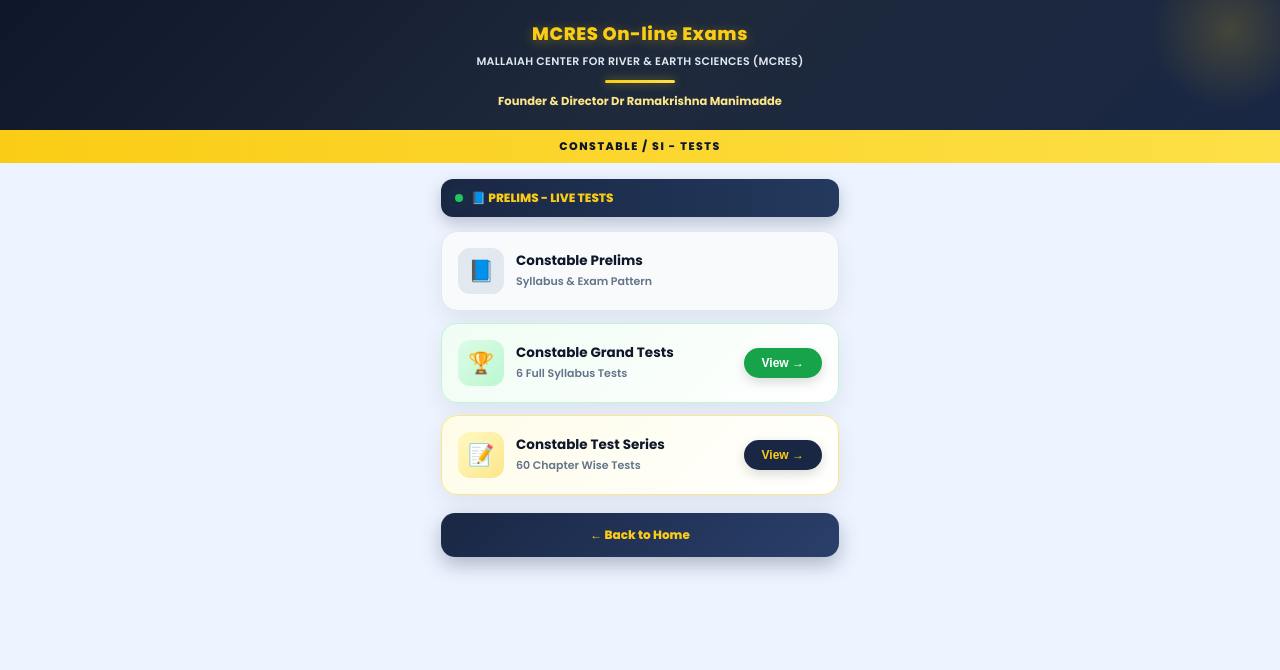
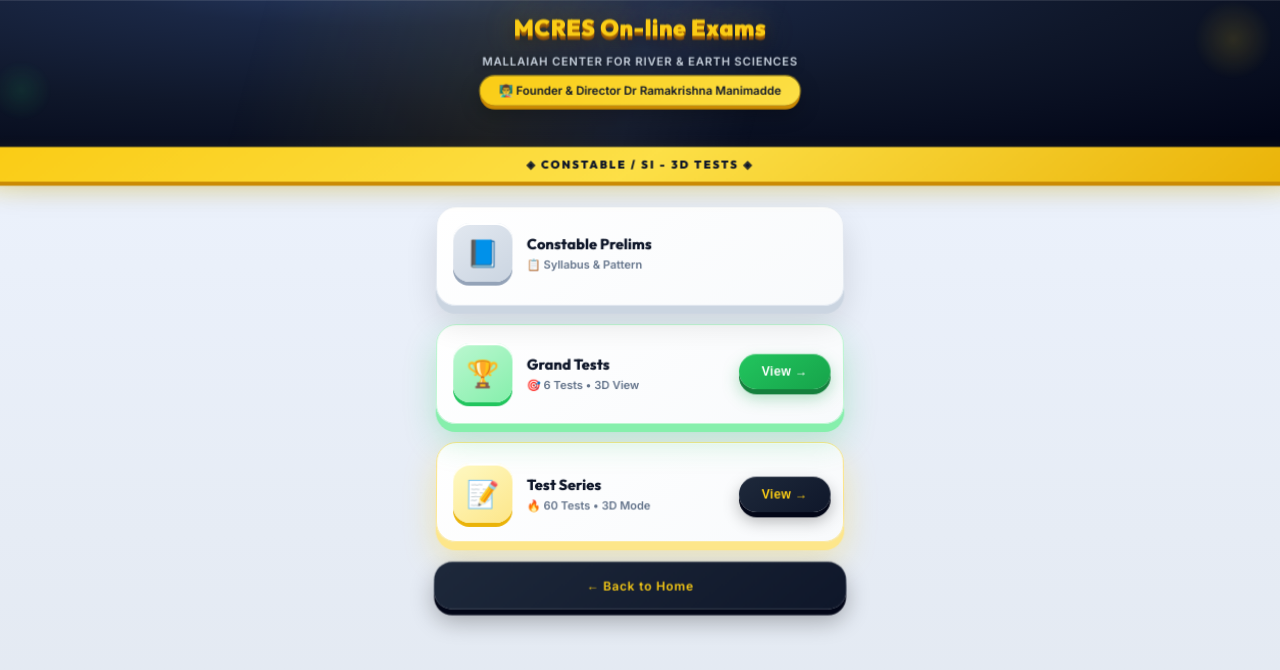
Before and after one commit to drramakrishnamanimadde-cyber/tourism-research, a plain HTML site: page constable/index.html in a window 1280 px wide. Drawn offline with Linux system fonts and the light colour scheme.

Commit message:
Update index.html

```diff
--- a/constable/index.html
+++ b/constable/index.html
@@ -1,53 +1,61 @@
 <!DOCTYPE html>
-<html lang="te">
+<html lang="en">
 <head>
 <meta charset="UTF-8">
 <meta name="viewport" content="width=device-width, initial-scale=1.0">
-<title>MCRES Online Exams</title>
-<link href="https://fonts.googleapis.com/css2?family=Poppins:wght@600;700;800&display=swap" rel="stylesheet">
+<title>MCRES 3D - Constable Tests</title>
+<link href="https://fonts.googleapis.com/css2?family=Outfit:wght@700;800;900&family=Inter:wght@600&display=swap" rel="stylesheet">
 <style>
 *{margin:0;padding:0;box-sizing:border-box}
-body{background:#eef4ff;font-family:'Poppins',system-ui,sans-serif}
-.top{position:relative;background:linear-gradient(135deg,#0f172a 0%,#1e293b 50%,#1a2744 100%);padding:20px 14px;text-align:center;overflow:hidden}
-.top::before{content:'';position:absolute;top:-50px;right:-30px;width:160px;height:160px;background:radial-gradient(circle,#facc15 0%,transparent 70%);opacity:.18}
-.top h1{position:relative;color:#facc15;font-size:18px;font-weight:800;letter-spacing:.6px;text-shadow:0 2px 12px rgba(250,204,21,.35)}
-.top h2{position:relative;color:#e2e8f0;font-size:11px;font-weight:600;margin-top:6px;line-height:1.5;letter-spacing:.3px}
-.top .line{width:70px;height:3px;background:linear-gradient(90deg,#facc15,#fde047);margin:10px auto 0;border-radius:10px;box-shadow:0 0 10px rgba(250,204,21,.5)}
-.top p{position:relative;color:#fde68a;font-size:11.5px;font-weight:700;margin-top:10px}
-.bar{background:linear-gradient(90deg,#facc15,#fde047);color:#0f172a;text-align:center;padding:8px;font-size:11px;font-weight:800;letter-spacing:1.5px}
-.wrap{max-width:430px;margin:0 auto;padding:16px}
-.sub{display:flex;align-items:center;gap:8px;background:linear-gradient(90deg,#1a2744,#23395d);color:#facc15;padding:10px 14px;border-radius:12px;font-weight:800;font-size:12px;margin-bottom:14px;box-shadow:0 6px 16px rgba(26,39,68,.25)}
-.card{display:flex;align-items:center;justify-content:space-between;padding:16px;border-radius:16px;margin-bottom:12px;background:#fff;box-shadow:0 8px 24px rgba(0,0,0,.07);border:1px solid rgba(0,0,0,.04)}
-.card .left{display:flex;align-items:center;gap:12px}
-.card .ic{width:46px;height:46px;border-radius:12px;display:flex;align-items:center;justify-content:center;font-size:21px}
-.card .txt b{font-size:13.5px;color:#0f172a;display:block}
-.card .txt span{font-size:11px;color:#64748b;margin-top:2px;display:block}
-.btn{border:none;padding:8px 18px;border-radius:24px;font-weight:800;font-size:12px;cursor:pointer;box-shadow:0 4px 12px rgba(0,0,0,.15)}
-.s{background:#f8fafc;border:1px solid #e2e8f0}.s .ic{background:#e2e8f0}
-.g{background:linear-gradient(135deg,#f0fdf4,#fff);border:1px solid #bbf7d0}.g .ic{background:linear-gradient(135deg,#dcfce7,#bbf7d0)}.g .btn{background:#16a34a;color:#fff}
-.y{background:linear-gradient(135deg,#fefce8,#fff);border:1px solid #fde68a}.y .ic{background:linear-gradient(135deg,#fef9c3,#fde68a)}.y .btn{background:#1a2744;color:#facc15}
-.back{margin-top:18px;background:linear-gradient(135deg,#1a2744,#2a3f6b);color:#facc15;text-align:center;padding:13px;border-radius:14px;font-weight:800;font-size:12px;cursor:pointer;box-shadow:0 8px 20px rgba(26,39,68,.3)}
-.dot{width:8px;height:8px;border-radius:50%;background:#22c55e;box-shadow:0 0 0 4px rgba(34,197,94,.2);animation:pulse 2s infinite}
-@keyframes pulse{0%{box-shadow:0 0 0 0 rgba(34,197,94,.4)}70%{box-shadow:0 0 0 8px rgba(34,197,94,0)}100%{box-shadow:0 0 0 0 rgba(34,197,94,0)}}
+body{background:linear-gradient(180deg,#eef4ff 0%,#e2e8f0 100%);font-family:'Inter',sans-serif;perspective:1000px;min-height:100vh}
+.top{position:relative;background:radial-gradient(100% 150% at 30% -20%,#2a3f6b 0%,#1a2744 25%,#0f172a 60%,#020617 100%);padding:28px 16px 32px;text-align:center;transform-style:preserve-3d;box-shadow:0 20px 40px rgba(0,0,0,.3),inset 0 1px 0 rgba(255,255,255,.1)}
+.top::before{content:'';position:absolute;inset:0;background:linear-gradient(105deg,transparent 20%,rgba(250,204,21,.08) 40%,rgba(255,255,255,.05) 50%,transparent 60%);transform:translateZ(10px)}
+.float{position:absolute;width:80px;height:80px;border-radius:50%;background:radial-gradient(circle,rgba(250,204,21,.15),transparent 70%);filter:blur(1px);animation:float 6s ease-in-out infinite}
+.f1{top:10px;right:20px;animation-delay:0s}.f2{bottom:10px;left:10px;width:60px;height:60px;background:radial-gradient(circle,rgba(34,197,94,.12),transparent 70%);animation-delay:2s}
+@keyframes float{0%,100%{transform:translateY(0) translateZ(20px)}50%{transform:translateY(-12px) translateZ(30px)}}
+.top h1{position:relative;font-family:'Outfit',sans-serif;color:#facc15;font-size:22px;font-weight:900;letter-spacing:.5px;transform:translateZ(40px);text-shadow:0 2px 0 #a16207,0 4px 0 #854d0e,0 6px 15px rgba(0,0,0,.5),0 0 30px rgba(250,204,21,.4)}
+.top h2{position:relative;color:#cbd5e1;font-size:11px;font-weight:600;margin-top:8px;letter-spacing:.8px;transform:translateZ(30px);text-shadow:0 2px 8px rgba(0,0,0,.5)}
+.top p{position:relative;margin-top:14px;display:inline-block;background:linear-gradient(145deg,#facc15,#fde047);color:#0f172a;padding:7px 18px;border-radius:24px;font-size:11px;font-weight:800;transform:translateZ(50px);box-shadow:0 4px 0 #ca8a04,0 8px 20px rgba(0,0,0,.3),0 0 0 1px rgba(250,204,21,.5);transition:.2s}
+.top p:active{transform:translateZ(50px) translateY(2px);box-shadow:0 2px 0 #ca8a04,0 4px 12px rgba(0,0,0,.3)}
+.bar{position:relative;background:linear-gradient(145deg,#facc15 0%,#fde047 50%,#eab308 100%);color:#0f172a;text-align:center;padding:10px;font-family:'Outfit',sans-serif;font-size:11px;font-weight:900;letter-spacing:2px;box-shadow:0 4px 0 #ca8a04,0 10px 20px rgba(250,204,21,.3);transform:translateZ(20px);z-index:2}
+.wrap{max-width:440px;margin:0 auto;padding:20px 16px;transform-style:preserve-3d}
+.card{position:relative;display:flex;align-items:center;justify-content:space-between;padding:20px;border-radius:20px;margin-bottom:18px;background:linear-gradient(145deg,#ffffff 0%,#f8fafc 100%);transform-style:preserve-3d;transition:all .35s cubic-bezier(.34,1.56,.64,1);cursor:pointer;transform:rotateX(2deg) translateZ(0)}
+.card:hover{transform:rotateX(0deg) translateY(-4px) translateZ(20px)}
+.c1{box-shadow:0 8px 0 #cbd5e1,0 16px 32px rgba(0,0,0,.12),inset 0 1px 0 #fff;border:1px solid #e2e8f0}
+.c1:active{box-shadow:0 2px 0 #cbd5e1,0 6px 12px rgba(0,0,0,.12);transform:translateY(6px) rotateX(2deg)}
+.c2{box-shadow:0 8px 0 #86efac,0 16px 32px rgba(34,197,94,.25),inset 0 1px 0 #fff;border:1px solid #bbf7d0}
+.c2:active{box-shadow:0 2px 0 #86efac,0 6px 12px rgba(34,197,94,.25);transform:translateY(6px) rotateX(2deg)}
+.c3{box-shadow:0 8px 0 #fde68a,0 16px 32px rgba(250,204,21,.28),inset 0 1px 0 #fff;border:1px solid #fde68a}
+.c3:active{box-shadow:0 2px 0 #fde68a,0 6px 12px rgba(250,204,21,.28);transform:translateY(6px) rotateX(2deg)}
+.left{display:flex;align-items:center;gap:14px;transform:translateZ(20px)}
+.icon{width:58px;height:58px;border-radius:16px;display:flex;align-items:center;justify-content:center;font-size:26px;transform:translateZ(30px);position:relative;box-shadow:inset 0 2px 4px rgba(255,255,255,.8),inset 0 -2px 4px rgba(0,0,0,.1),0 4px 8px rgba(0,0,0,.1)}
+.i1{background:linear-gradient(145deg,#e2e8f0,#cbd5e1);box-shadow:0 4px 0 #94a3b8,inset 0 2px 0 #fff}
+.i2{background:linear-gradient(145deg,#bbf7d0,#86efac);box-shadow:0 4px 0 #22c55e,inset 0 2px 0 #fff}
+.i3{background:linear-gradient(145deg,#fef9c3,#fde68a);box-shadow:0 4px 0 #eab308,inset 0 2px 0 #fff}
+.txt b{font-family:'Outfit',sans-serif;font-size:14.5px;color:#0f172a;font-weight:800;transform:translateZ(10px);text-shadow:0 1px 0 #fff}
+.txt span{font-size:11px;color:#64748b;font-weight:600;margin-top:4px;display:flex;align-items:center;gap:5px}
+.btn{position:relative;border:none;padding:10px 22px;border-radius:26px;font-weight:900;font-size:12px;cursor:pointer;transform:translateZ(40px);transform-style:preserve-3d;transition:.15s;min-width:82px;letter-spacing:.3px}
+.b2{background:linear-gradient(145deg,#22c55e,#16a34a);color:#fff;box-shadow:0 5px 0 #15803d,0 8px 16px rgba(22,163,74,.35),inset 0 1px 0 rgba(255,255,255,.3)}
+.b2:active{box-shadow:0 2px 0 #15803d,0 4px 8px rgba(22,163,74,.35);transform:translateZ(40px) translateY(3px)}
+.b3{background:linear-gradient(145deg,#1e293b,#0f172a);color:#facc15;box-shadow:0 5px 0 #020617,0 8px 16px rgba(0,0,0,.3),inset 0 1px 0 rgba(255,255,255,.1)}
+.b3:active{box-shadow:0 2px 0 #020617,0 4px 8px rgba(0,0,0,.3);transform:translateZ(40px) translateY(3px)}
+.back{margin-top:10px;background:linear-gradient(145deg,#1e293b,#0f172a);color:#facc15;text-align:center;padding:16px;border-radius:18px;font-weight:800;font-size:12px;letter-spacing:.8px;cursor:pointer;box-shadow:0 6px 0 #020617,0 12px 24px rgba(0,0,0,.3),inset 0 1px 0 rgba(255,255,255,.1);transform:translateZ(10px);transition:.15s}
+.back:active{box-shadow:0 2px 0 #020617,0 6px 12px rgba(0,0,0,.3);transform:translateY(4px)}
+.live{transform:translateZ(10px);box-shadow:0 6px 0 #0f172a,0 12px 20px rgba(0,0,0,.2)}
 </style>
 </head>
 <body>
 <div class="top">
+<div class="float f1"></div><div class="float f2"></div>
 <h1>MCRES On-line Exams</h1>
-<h2>MALLAIAH CENTER FOR RIVER & EARTH SCIENCES (MCRES)</h2>
-<div class="line"></div>
-<p>Founder & Director Dr Ramakrishna Manimadde</p>
+<h2>MALLAIAH CENTER FOR RIVER & EARTH SCIENCES</h2>
+<p>👨‍🏫 Founder & Director Dr Ramakrishna Manimadde</p>
 </div>
-<div class="bar">CONSTABLE / SI - TESTS</div>
+<div class="bar">◈ CONSTABLE / SI - 3D TESTS ◈</div>
 <div class="wrap">
-<div class="sub"><div class="dot"></div> 📘 PRELIMS - LIVE TESTS</div>
-
-<div class="card s"><div class="left"><div class="ic">📘</div><div class="txt"><b>Constable Prelims</b><span>Syllabus & Exam Pattern</span></div></div></div>
-
-<div class="card g"><div class="left"><div class="ic">🏆</div><div class="txt"><b>Constable Grand Tests</b><span>6 Full Syllabus Tests</span></div></div><button class="btn" onclick="location.href='./grand-tests/'">View →</button></div>
-
-<div class="card y"><div class="left"><div class="ic">📝</div><div class="txt"><b>Constable Test Series</b><span>60 Chapter Wise Tests</span></div></div><button class="btn" onclick="location.href='./test-series/'">View →</button></div>
-
+<div class="card c1"><div class="left"><div class="icon i1">📘</div><div class="txt"><b>Constable Prelims</b><span>📋 Syllabus & Pattern</span></div></div></div>
+<div class="card c2"><div class="left"><div class="icon i2">🏆</div><div class="txt"><b>Grand Tests</b><span>🎯 6 Tests • 3D View</span></div></div><button class="btn b2" onclick="location.href='./grand-tests/'">View →</button></div>
+<div class="card c3"><div class="left"><div class="icon i3">📝</div><div class="txt"><b>Test Series</b><span>🔥 60 Tests • 3D Mode</span></div></div><button class="btn b3" onclick="location.href='./test-series/'">View →</button></div>
 <div class="back" onclick="location.href='../'">← Back to Home</div>
 </div>
 </body>
```
